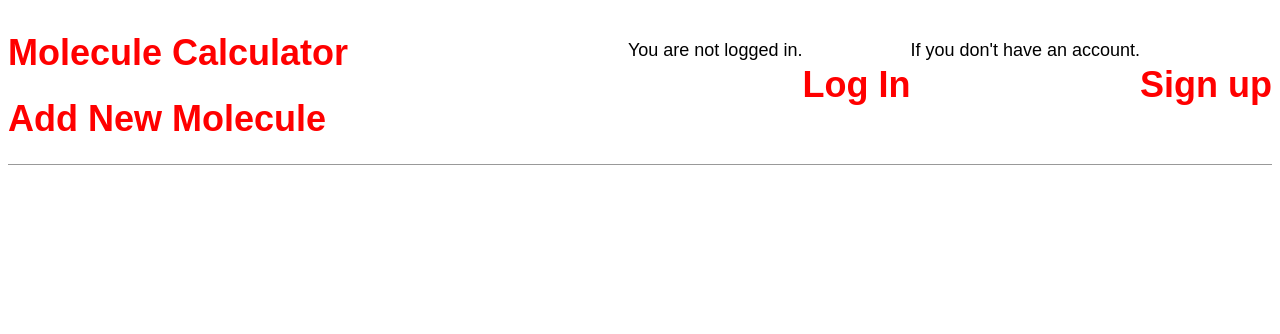
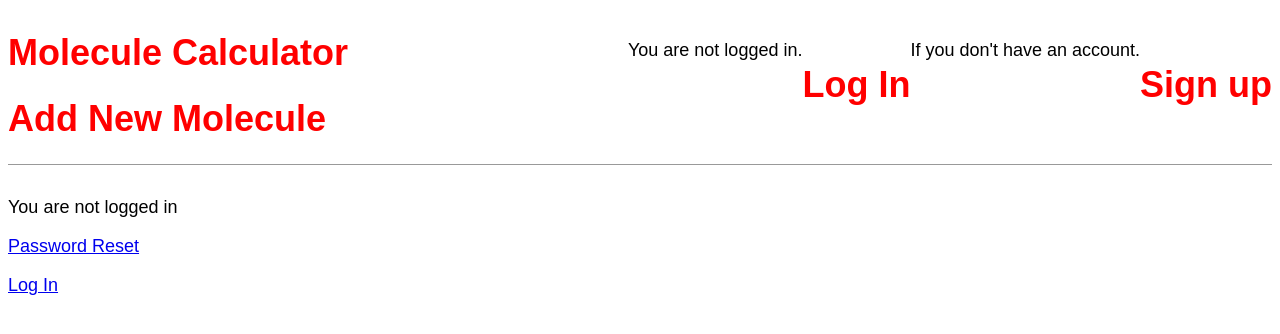
Before and after one commit to ugbioinformatics/programming_project_WCh_2024, a Django app: page / in a window 1280 px wide. Shown: the top 334 px of the page. Run offline with Django 4.2, Linux system fonts and the light colour scheme; data that the repository does not hold is empty; some web fonts are replaced.

Commit message:
Update home.html

```diff
--- a/abecadlo/templates/home.html
+++ b/abecadlo/templates/home.html
@@ -8,4 +8,17 @@
     <p>{{ post.smiles }}</p>
   </div>
   {% endfor %}
+
+{% if user.is_authenticated %}
+<p>Hi {{ user.username }}!</p>
+<p><a href="{% url 'password_change' %}">Password Change</a></p>
+<form action="{% url 'logout' %}" method="post">
+  {% csrf_token %}
+  <button type="submit">Log Out</button>
+</form>
+{% else %}
+<p>You are not logged in</p>
+<p><a href="{% url 'password_reset' %}">Password Reset</a></p>
+<p><a href="{% url 'login' %}">Log In</a></p>
+{% endif %}
 {% endblock content %}
```
